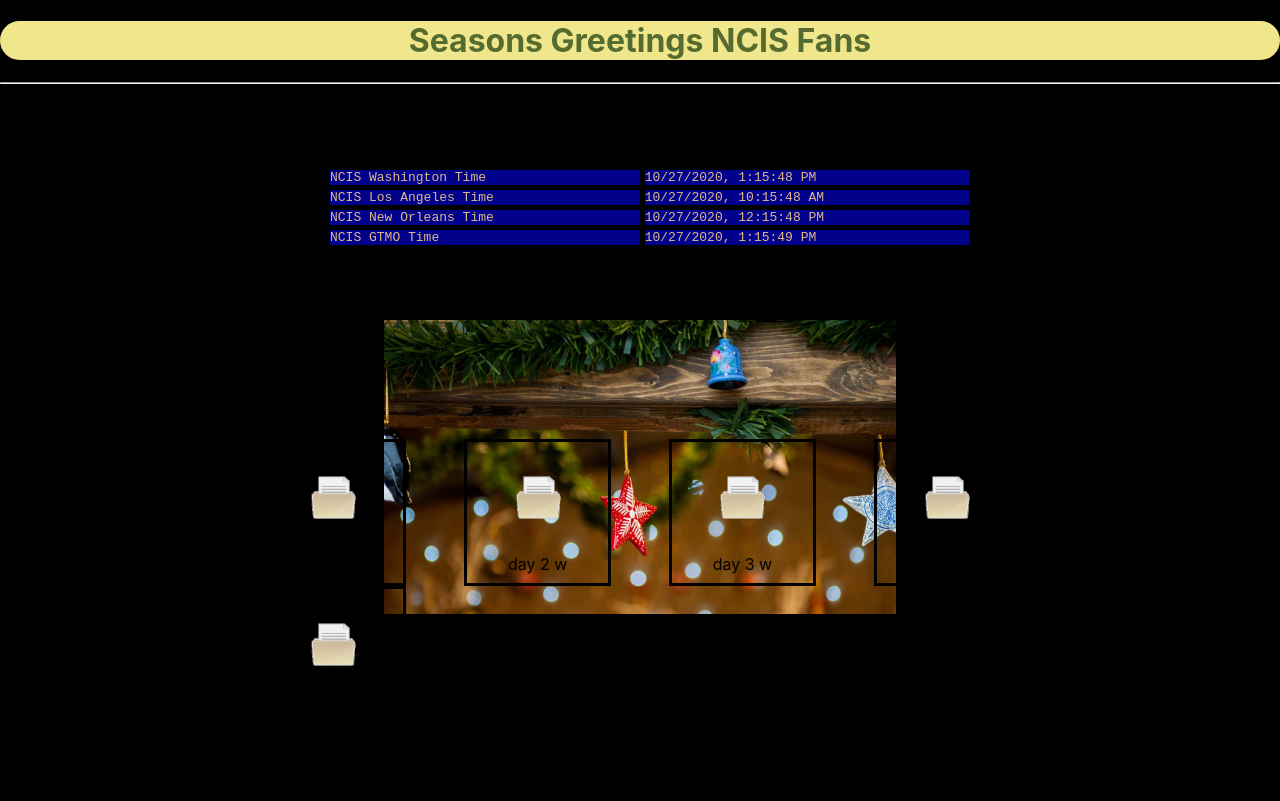
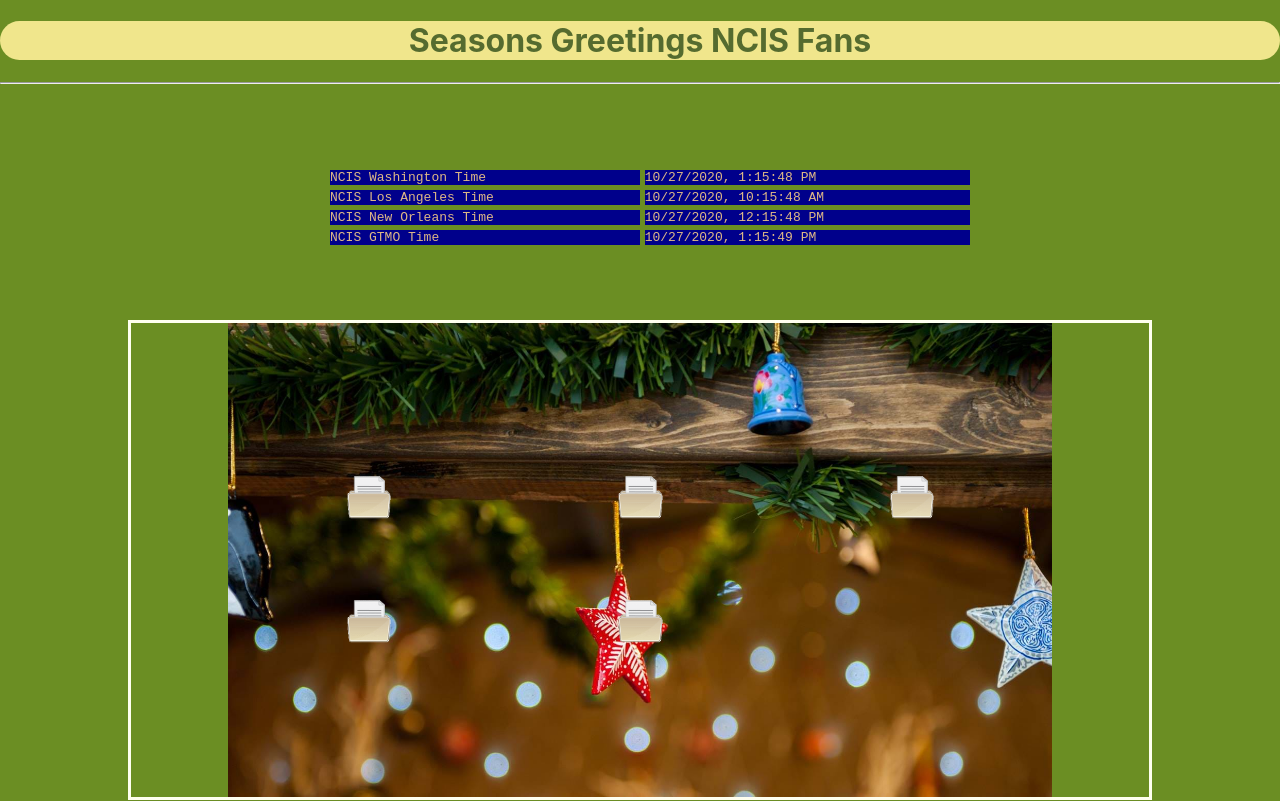
Before and after one commit to lexbarker/ncis-xmas, a React (Create React App) app: page / in a window 1280 px wide. Built offline with nearby package versions, Linux system fonts and the light colour scheme.

Commit message:
more changes

```diff
--- a/src/components/doors-gift/doors-gift.component.jsx
+++ b/src/components/doors-gift/doors-gift.component.jsx
@@ -1,9 +1,9 @@
 import React from 'react';
 import file from '../../images/file.gif';
+import './doors-gift.styles.css';
 
 export const Gift = props => (
             <div className='card'>
-            <img  alt='file image' src={file} />
-            <p>day { props.pack.day } {props.pack.image } </p>
+            <img  alt='envelope' src={file} />
             </ div>
 )
--- a/src/components/doors-gift/doors-gift.styles.css
+++ b/src/components/doors-gift/doors-gift.styles.css
@@ -1,24 +1,18 @@
 .card {
     z-index: 20;
-    width: 100px;
-    height: 100px;
+    max-width: 70px;
+    max-height: 70px;
     justify-self: center;
-    border-style: solid;
-    padding: 10%;
+    padding: 0%;
+    margin: 10%;
     opacity: 1;
+    object-fit: cover;
     transition: width 1s, height 1s, transform 1s;
 }
 .card:hover {
-    width: 150px;
-    height: 150px;
+    max-width: 150px;
+    max-height: 150px;
     z-index: 20;
-    background-color: teal;
     opacity: 0.6;
-    border-style: solid;
     transform: rotate(180);
-
-
 }
-img {
-    max-width: 50%;
-}
--- a/src/components/doors-setup/doors-setup.styles.css
+++ b/src/components/doors-setup/doors-setup.styles.css
@@ -1,11 +1,12 @@
 .cardgrid {
-    grid-template-columns: auto auto auto auto;
+    grid-template-columns: auto auto auto;
     grid-template-rows: auto auto auto;
     display: grid;
     position: absolute;
-    top: 40%;
+    top: 0%;
     left: 10%;
     right: 10%;
+    bottom: 0%;
     align-content: center;
     background-color: transparent;
     z-index: 2;
@@ -18,4 +19,15 @@
     top: 40%;
     left: 10%;
     right: 10%;
+    bottom: 0%;
+    border-color: ivory;
+    border-style: solid;
+    object-fit: cover;
 }
+img {
+    object-fit: fill;
+    max-width: 100%;
+    max-height: 100%;
+    width: auto;
+    height: auto;
+}
--- a/src/index.css
+++ b/src/index.css
@@ -5,7 +5,7 @@
     sans-serif;
   -webkit-font-smoothing: antialiased;
   -moz-osx-font-smoothing: grayscale;
-  background-color: black;
+  background-color:olivedrab;
 }
 
 code {
```
Also changed, not shown: src/components/doors-gift/popup-component.jsx (added, +22 -0 lines), src/components/doors-gift/popup-page.jsx (added, +41 -0 lines), src/components/doors-gift/popup.styles.css (added, +36 -0 lines).
